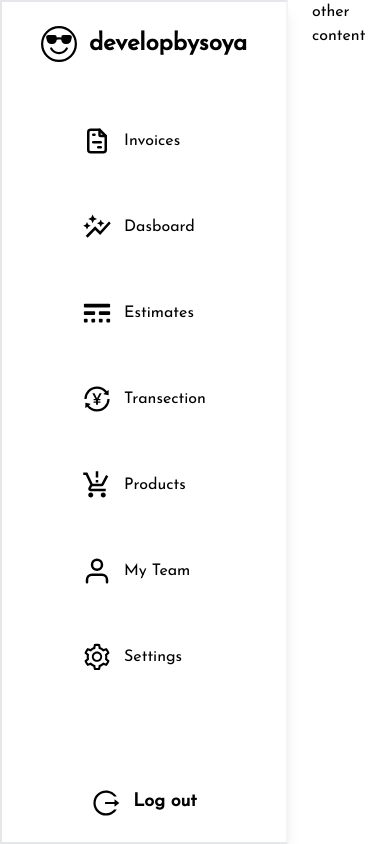
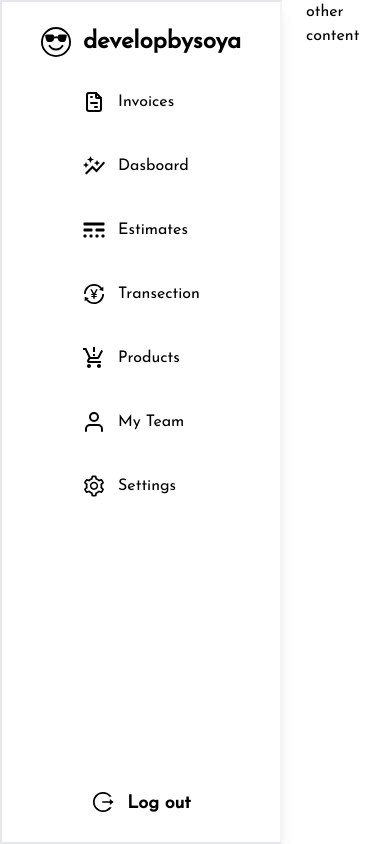
Before and after one commit to Soriyaraksmey/Tailwind-Css, a React (Create React App) app: page /sidebar in a window 390 px wide. Built offline with nearby package versions, Linux system fonts and the light colour scheme.

Commit message:
adding resposice to side bar

```diff
--- a/src/components/redesign/Sidebar.jsx
+++ b/src/components/redesign/Sidebar.jsx
@@ -19,51 +19,51 @@ function Sidebar() {
       <div className="flex gap-6">
         <nav className="group flex flex-col justify-between w-16 h-screen py-6  border-2 border-r-gray-100 shadow-lg transition-all hover:w-72 hover:px-8 ">
           <div>
-            <div className="flex items-center justify-center gap-3 mb-12">
-              <BsEmojiSunglasses className="text-4xl" />
+            <div className="flex items-center justify-center gap-3 mb-6 md:mb-12">
+              <BsEmojiSunglasses className="text-3xl md:text-4xl" />
               <h1 className="text-2xl font-bold text-center hidden group-hover:block">
                 developbysoya
               </h1>
             </div>
             <ul className="flex flex-col gap-6 item-start">
-              <li className="flex items-center justify-center gap-3 py-4 hover:bg-black hover:text-white hover:rounded-md group-hover:px-12 group-hover:justify-start transition-all">
-                <TbFileInvoice className="text-3xl" />
+              <li className="flex items-center justify-center gap-3 py-2 md:py-4 hover:bg-black hover:text-white hover:rounded-md group-hover:px-12 group-hover:justify-start transition-all">
+                <TbFileInvoice className="text-2xl md:text-3xl" />
                 <a href="#" className="hidden group-hover:block">
                   Invoices
                 </a>
               </li>
-              <li className="flex items-center justify-center gap-3 py-4 hover:bg-black hover:text-white hover:rounded-md group-hover:px-12 group-hover:justify-start ">
-                <MdOutlineAutoGraph className="text-3xl transition-all" />
+              <li className="flex items-center justify-center gap-3 py-2 md:py-4 hover:bg-black hover:text-white hover:rounded-md group-hover:px-12 group-hover:justify-start ">
+                <MdOutlineAutoGraph className="text-2xl md:text-3xl transition-all" />
                 <a href="#" className="hidden group-hover:block">
                   Dasboard
                 </a>
               </li>
-              <li className="flex items-center justify-center gap-3 py-4 hover:bg-black hover:text-white hover:rounded-md group-hover:px-12 group-hover:justify-start transition-all">
-                <BsBorderStyle className="text-3xl" />
+              <li className="flex items-center justify-center gap-3 py-2 md:py-4 hover:bg-black hover:text-white hover:rounded-md group-hover:px-12 group-hover:justify-start transition-all">
+                <BsBorderStyle className="text-2xl md:text-3xl" />
                 <a href="#" className="hidden group-hover:block">
                   Estimates
                 </a>
               </li>
-              <li className="flex items-center justify-center gap-3 py-4 hover:bg-black hover:text-white hover:rounded-md group-hover:px-12 group-hover:justify-start transition-all">
-                <AiOutlineTransaction className="text-3xl" />
+              <li className="flex items-center justify-center gap-3 py-2 md:py-4 hover:bg-black hover:text-white hover:rounded-md group-hover:px-12 group-hover:justify-start transition-all">
+                <AiOutlineTransaction className="text-2xl md:text-3xl" />
                 <a href="#" className="hidden group-hover:block">
                   Transection
                 </a>
               </li>
-              <li className="flex items-center justify-center gap-3 py-4 hover:bg-black hover:text-white hover:rounded-md group-hover:px-12 group-hover:justify-start transition-all">
-                <MdOutlineProductionQuantityLimits className="text-3xl" />
+              <li className="flex items-center justify-center gap-3 py-2 md:py-4 hover:bg-black hover:text-white hover:rounded-md group-hover:px-12 group-hover:justify-start transition-all">
+                <MdOutlineProductionQuantityLimits className="text-2xl md:text-3xl" />
                 <a href="#" className="hidden group-hover:block">
                   Products
                 </a>
               </li>
-              <li className="flex items-center justify-center gap-3 py-4 hover:bg-black hover:text-white hover:rounded-md group-hover:px-12 group-hover:justify-start transition-all">
-                <FiUser className="text-3xl" />
+              <li className="flex items-center justify-center gap-3 py-2 md:py-4 hover:bg-black hover:text-white hover:rounded-md group-hover:px-12 group-hover:justify-start transition-all">
+                <FiUser className="text-2xl md:text-3xl" />
                 <a href="#" className="hidden group-hover:block whitespace-pre">
                   My Team
                 </a>
               </li>
-              <li className="flex items-center justify-center gap-3 py-4 hover:bg-black hover:text-white hover:rounded-md group-hover:px-12 group-hover:justify-start transition-all">
-                <AiOutlineSetting className="text-3xl" />
+              <li className="flex items-center justify-center gap-3 py-2 md:py-4 hover:bg-black hover:text-white hover:rounded-md group-hover:px-12 group-hover:justify-start transition-all">
+                <AiOutlineSetting className="text-2xl md:text-3xl" />
                 <a href="#" className="hidden group-hover:block">
                   Settings
                 </a>
@@ -74,7 +74,7 @@ function Sidebar() {
             <img src={illustrator} alt="" className="w-48 h-full" />
           </div> */}
           <div className="flex gap-3 align-bottom justify-center transition-all">
-            <AiOutlineLogout className="text-3xl" />
+            <AiOutlineLogout className="text-2xl md:text-3xl" />
             <a
               href="#"
               className="font-semibold text-lg hidden group-hover:block"
```
